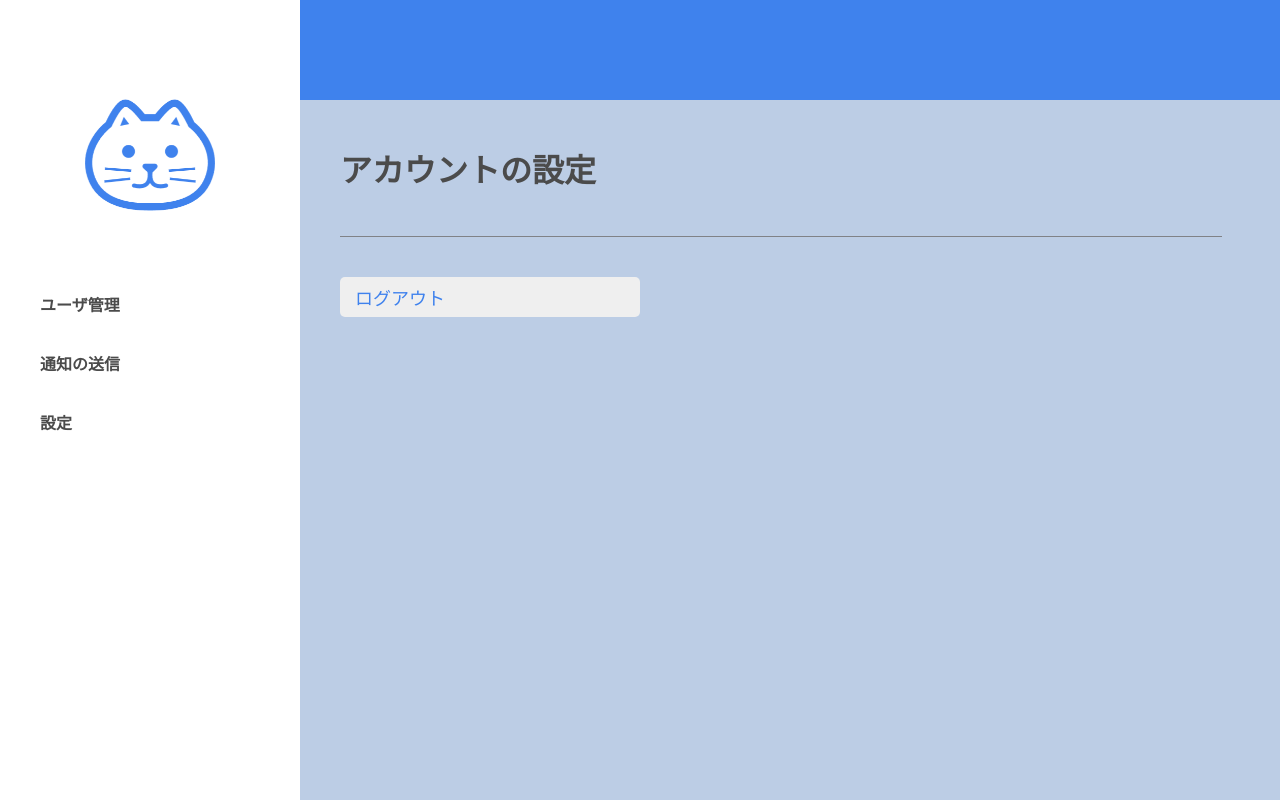
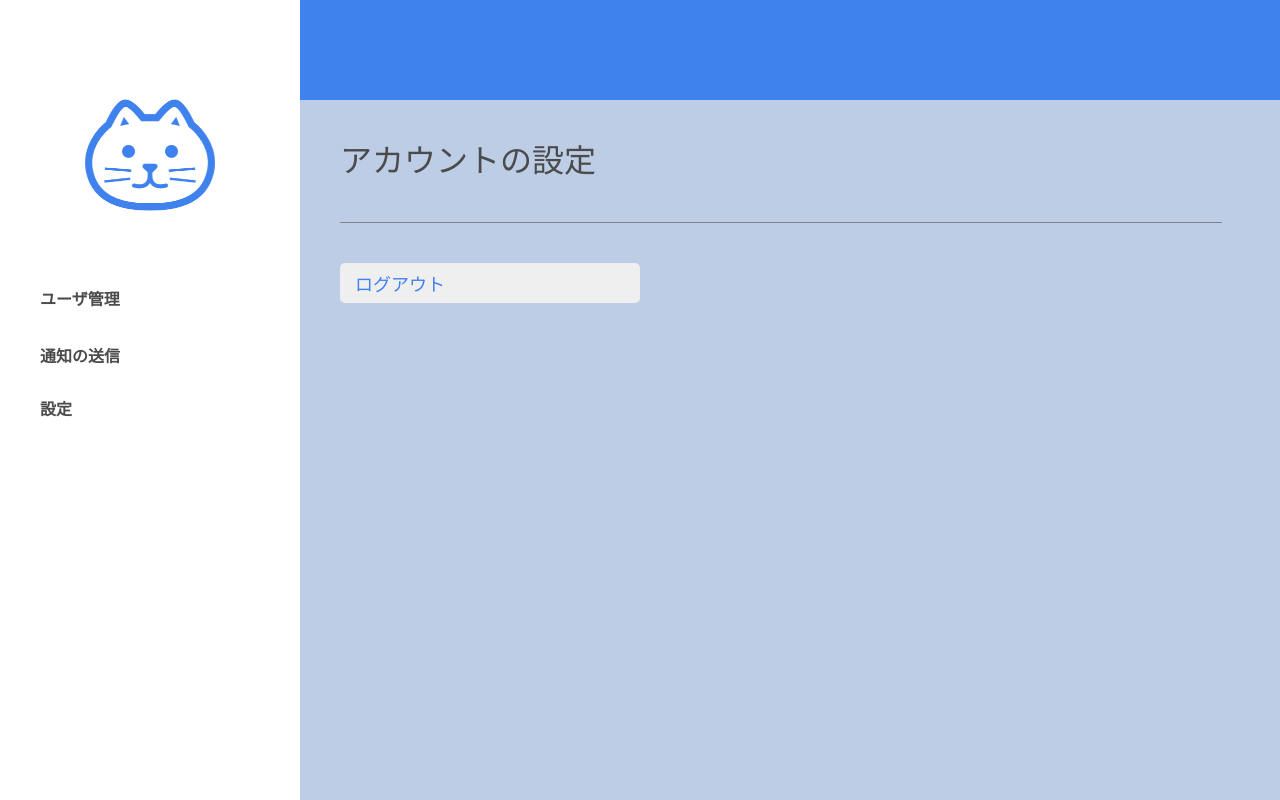
Before and after one commit to riNa-max/line-manager, a Django app: page /settings/ in a window 1280 px wide. Run offline with Django 5.2, Linux system fonts and the light colour scheme.

Commit message:
add rest.css

```diff
--- /dev/null
+++ b/accounts/static/css/reset.css
@@ -0,0 +1,44 @@
+/* Meyer’s Reset CSS */
+html, body, div, span, applet, object, iframe,
+h1, h2, h3, h4, h5, h6, p, blockquote, pre,
+a, abbr, acronym, address, big, cite, code,
+del, dfn, em, img, ins, kbd, q, s, samp,
+small, strike, strong, sub, sup, tt, var,
+b, u, i, center,
+dl, dt, dd, ol, ul, li,
+fieldset, form, label, legend,
+table, caption, tbody, tfoot, thead, tr, th, td,
+article, aside, canvas, details, embed,
+figure, figcaption, footer, header, hgroup,
+menu, nav, output, ruby, section, summary,
+time, mark, audio, video {
+    margin: 0;
+    padding: 0;
+    border: 0;
+    font-size: 100%;
+    font: inherit;
+    vertical-align: baseline;
+}
+/* HTML5 display-role reset for older browsers */
+article, aside, details, figcaption, figure,
+footer, header, hgroup, menu, nav, section {
+    display: block;
+}
+body {
+    line-height: 1;
+}
+ol, ul {
+    list-style: none;
+}
+blockquote, q {
+    quotes: none;
+}
+blockquote:before, blockquote:after,
+q:before, q:after {
+    content: '';
+    content: none;
+}
+table {
+    border-collapse: collapse;
+    border-spacing: 0;
+}
--- a/accounts/templates/base.html
+++ b/accounts/templates/base.html
@@ -6,6 +6,7 @@
     <meta charset="UTF-8">
     <meta name="viewport" content="width=device-width, initial-scale=1.0">
     <title>ダッシュボード</title>
+    <link href="{%static 'css/reset.css'%}" rel="stylesheet">
     <link href="{%static 'css/base.css'%}" rel="stylesheet">
     {% block extra_css %}{% endblock %}
 </head>
```
